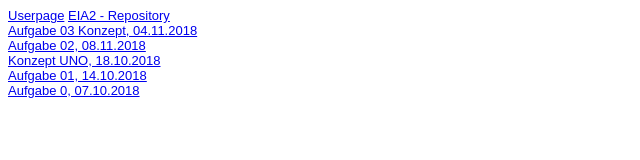
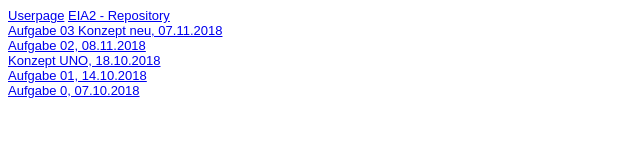
Before and after one commit to Ljubaska/Ljubaska.github.io, a plain HTML site: page steckbrief/steckbrief.htm in a window 1280 px wide. Shown: the full height of the page, 0-640 px from the left. Drawn offline with Linux system fonts and the light colour scheme.

Commit message:
steckbrief

```diff
--- a/steckbrief/steckbrief.htm
+++ b/steckbrief/steckbrief.htm
@@ -15,7 +15,7 @@ body {
 	<a href="https://ljubaska.github.io/userpage.html" target="_blank">Userpage</a>
 	<a href="https://github.com/Ljubaska/EIA2" target="_blank">EIA2 - Repository</a>
 	<br>
-	<a href="https://ljubaska.github.io/EIA2/Aufgabe3_Konzept.pdf" target="_blank">Aufgabe 03 Konzept, 04.11.2018</a><br>
+	<a href="https://ljubaska.github.io/EIA2/Aufgabe%2003/Aufgabe3_Konzept.pdf" target="_blank">Aufgabe 03 Konzept neu, 07.11.2018</a><br>
 	<a href="https://ljubaska.github.io/EIA2/Aufgabe%2002/uno.html" target="_blank">Aufgabe 02, 08.11.2018</a><br>
 	<a href="https://ljubaska.github.io/EIA2/Konzept_UNO.jpg" target="_blank">Konzept UNO, 18.10.2018 </a><br>
 	<a href="https://ljubaska.github.io/EIA2/Aufgabe01.pdf" target="_blank">Aufgabe 01, 14.10.2018</a><br>
```
